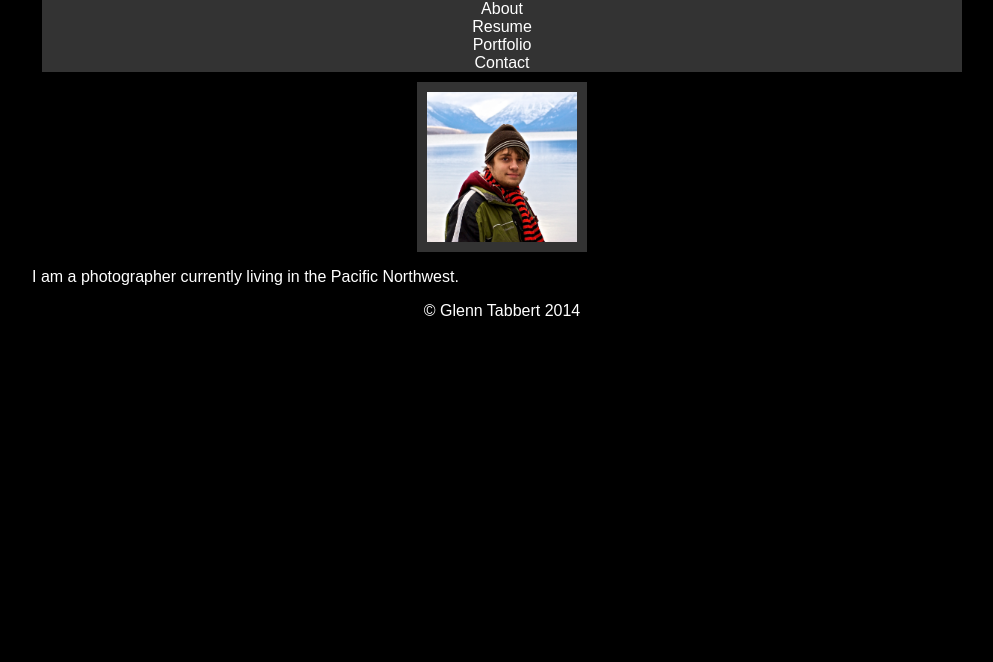
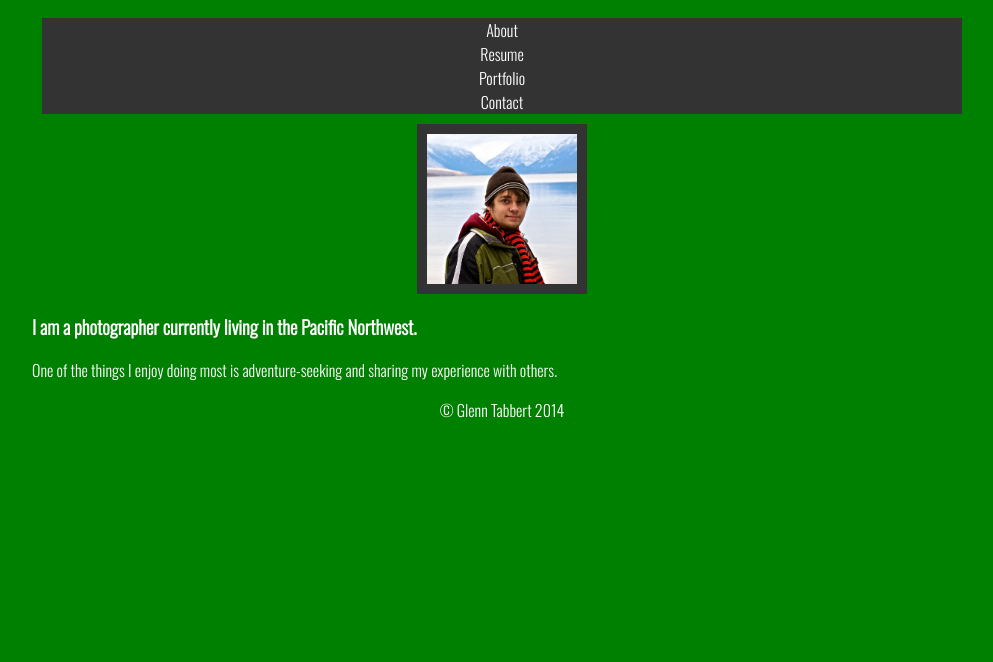
Before and after one commit to gtabbert/gtabbert.github.io, a plain HTML site: page about.html in a window 1280 px wide. Shown: the part 138-800 px from the top of the page, without its empty margins (138-1131 px from the left). Drawn offline with nearby package versions, Linux system fonts and the light colour scheme.

Commit message:
font styling

```diff
--- a/about.html
+++ b/about.html
@@ -4,7 +4,10 @@
 		<meta charset="utf-8">
 		<title>Glenn Tabbert's Website</title>
 		<link rel="stylesheet" type="text/css" href="css/normalize.css">
+		<link href='http://fonts.googleapis.com/css?family=Oswald:300' rel='stylesheet' type='text/css'>
 		<link rel="stylesheet" type="text/css" href="css/main.css">
+		<link rel="stylesheet" type="text/css" href="css/responsive.css">
+		<meta name="viewport" content="width=device-width, initial-scale=1.0">
 	</head>
 	<body>
 		<div id="wrapper">
@@ -24,7 +27,8 @@
 			</header>
 			<section>
 				<img src="img/me.jpg" class="profile">
-				<p>I am a photographer currently living in the Pacific Northwest. </p>
+				<h3>I am a photographer currently living in the Pacific Northwest. </h3>
+				<p>One of the things I enjoy doing most is adventure-seeking and sharing my experience with others. </p>
 			</section>
 			<footer>
 				<p>&copy; Glenn Tabbert 2014</p>
--- a/css/main.css
+++ b/css/main.css
@@ -1,4 +1,7 @@
 /* GENERAL */
+body {
+	font-family: 'Oswald', sans-serif;
+}
 
 #wrapper {
 	max-width: 940px;
@@ -61,7 +64,7 @@ a {
 	color: #FFF;
 }
 
-nav ul li {
+nav ul {
 	background-color: #333;
 }
 
--- /dev/null
+++ b/css/responsive.css
@@ -0,0 +1,11 @@
+@media screen and (min-width: 480px) {
+	body {
+		background: red;
+	}
+}
+
+@media screen and (min-width: 660px) {
+    body {
+    	background: green;
+    }
+}
```
Also changed, not shown: index.html (+3 -0 lines).
